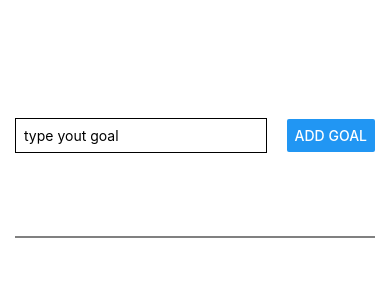
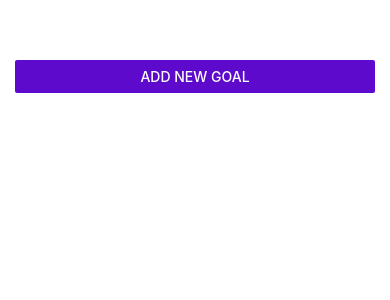
Before and after one commit to Pavithrank02/mobile-app, a React Native app: screen / in a window 390 px wide. Shown: the top 300 px of the page. Built offline with nearby package versions, Linux system fonts and the light colour scheme.

Commit message:
Adding modal screen

```diff
--- a/App.js
+++ b/App.js
@@ -7,24 +7,37 @@
 export default function App() {
 
   const [goals, setGoals] = useState([])
+  const [isModalVisible, setIsModalVisible] = useState(false)
 
   function addGoalHandler(goalText) {
     setGoals((currentGoals) => [...currentGoals, goalText])
 
   }
-   function deleteItem (index) {
-    const newGoals = goals.filter((el, i) => i!=index)
+  function deleteItem(index) {
+    const newGoals = goals.filter((el, i) => i != index)
     setGoals(newGoals)
   }
+   function startAddGoalHandler () {
+    setIsModalVisible(true)
+   }
   return (
     <View style={styles.appContainer}>
-      <GoalInput onAddGoal={addGoalHandler} />
+      <Button
+        title='Add New Goal'
+        color='#5e0acc'
+        onPress={startAddGoalHandler}
+
+      />
+      <GoalInput
+      onAddGoal={addGoalHandler}
+      visible={isModalVisible}
+      />
       <View style={styles.goalContainer}>
         <FlatList
           data={goals}
           renderItem={(itemData) => {
             return (
-            <GoalItem key={itemData.index} item={itemData.item} onDelete={() => deleteItem(itemData.index)} />
+              <GoalItem key={itemData.index} item={itemData.item} onDelete={() => deleteItem(itemData.index)} />
             )
           }}
         />
--- a/GoalInput.js
+++ b/GoalInput.js
@@ -1,5 +1,5 @@
 import { useState } from "react"
-import { Button, StyleSheet, TextInput, View } from "react-native"
+import { Button, StyleSheet, TextInput, View, Modal } from "react-native"
 
 function GoalInput(props) {
 
@@ -12,6 +12,7 @@
     props.onAddGoal(goalText)
   }
   return (
+    <Modal visible={props.visible} animationType="slide">
       <View style={styles.inputContainer}>
         <TextInput
           onChangeText={goalInputHandler}
@@ -23,6 +24,7 @@
           title='Add Goal'
         />
       </View>
+    </Modal>
   )
 }
 
```
Also changed, not shown: 1 other file (tests, documents, lock files or other folders). Lines whose indentation alone changed are shown as unchanged.
